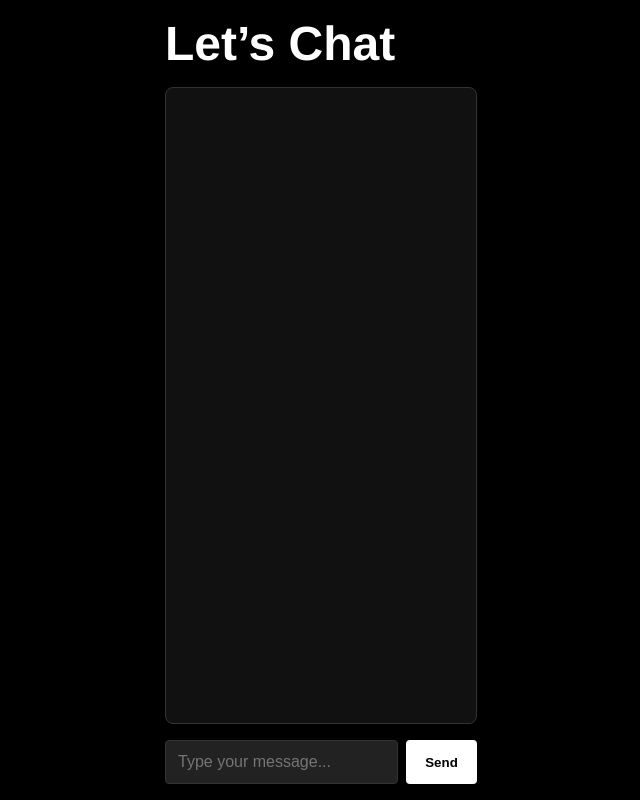
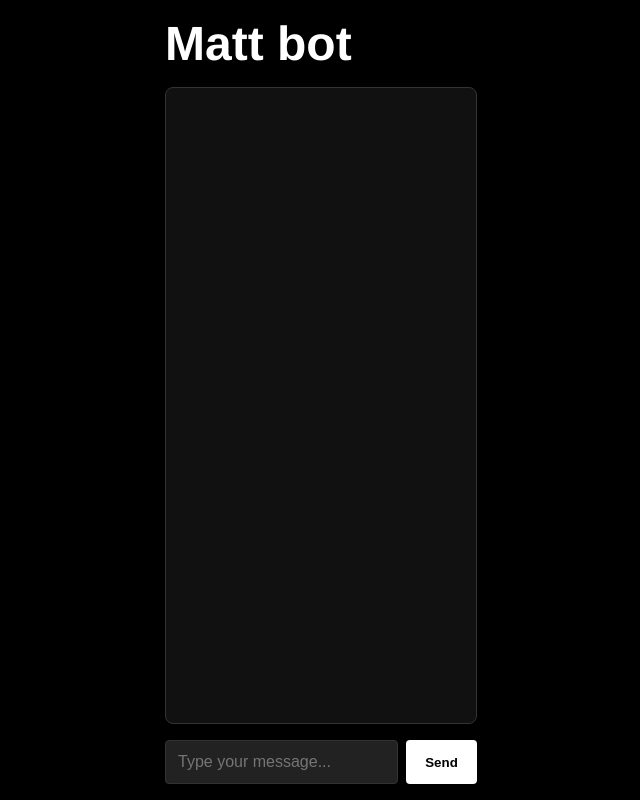
Before and after one commit to TheLeanAcademic/website, a plain HTML site: page chat.html in a window 1280 px wide. Shown: the whole page, without its empty margins (319-959 px from the left). Drawn offline with Linux system fonts and the light colour scheme.

Commit message:
Update chat.html test

```diff
--- a/chat.html
+++ b/chat.html
@@ -83,7 +83,7 @@
 </head>
 <body>
   <div class="chat-container">
-    <h1>Let’s Chat</h1>
+    <h1>Matt bot</h1>
     <div id="chatBox" class="chat-box"></div>
     <div class="chat-input">
       <input type="text" id="userInput" placeholder="Type your message..." onkeydown="if(event.key==='Enter') sendMessage()"/>
```
